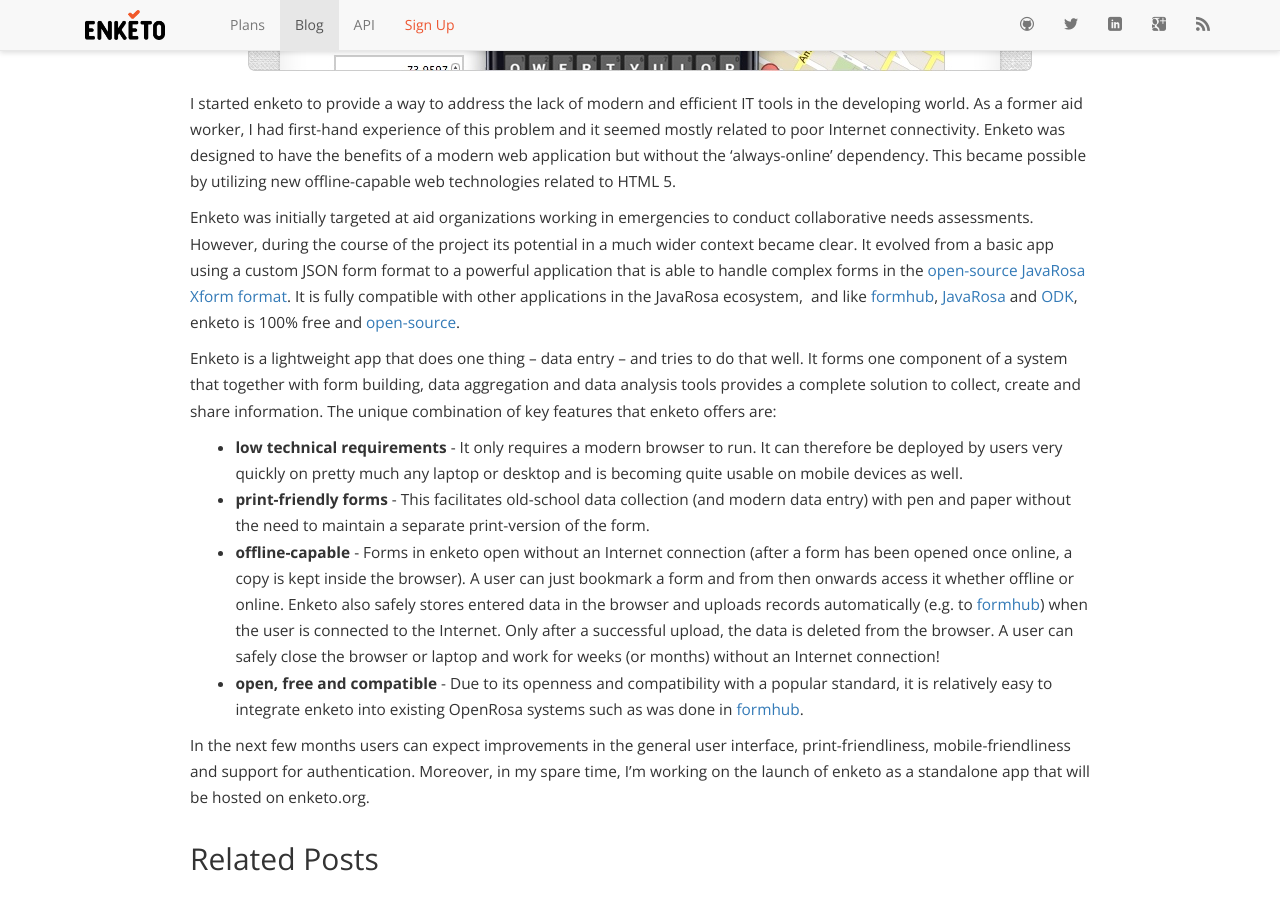
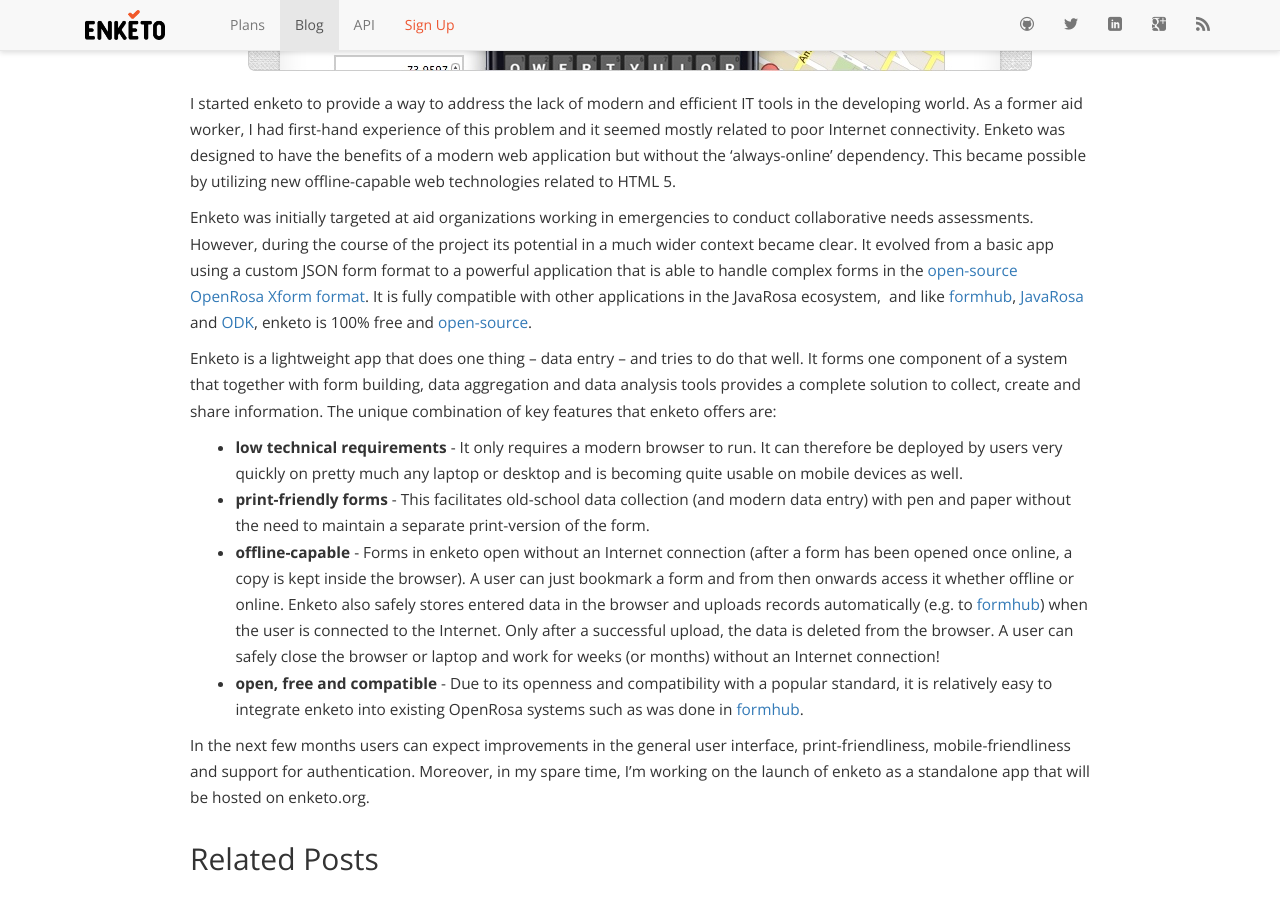
Before and after one commit to enketo/blog, a Jekyll site: the page built from _posts/2012-12-13-enketo-a-unique-survey-app.md, in a window 1280 px wide and 900 px high, scrolled down 605 px. Built offline with Jekyll 4.4.1, drawn with Linux system fonts in a browser that asks for light colours; nearby versions of some CDN libraries; Markdown is read by kramdown in place of the engine named in the settings; comment, search, counter and statistics services are not loaded.

Commit message:
edited why-so-awesome post

```diff
--- a/_posts/2012-12-13-enketo-a-unique-survey-app.md
+++ b/_posts/2012-12-13-enketo-a-unique-survey-app.md
@@ -18,12 +18,12 @@
 
  [3]: ../files/2012/12/ss1.jpg
 
-Enketo was initially targeted at aid organizations working in emergencies to conduct collaborative needs assessments. However, during the course of the project its potential in a much wider context became clear. It evolved from a basic app using a custom JSON form format to a powerful application that is able to handle complex forms in the [open-source JavaRosa Xform format][4]. It is fully compatible with other applications in the JavaRosa ecosystem,  and like [formhub][1], [JavaRosa][5] and [ODK][6], enketo is 100% free and [open-source][7].
+Enketo was initially targeted at aid organizations working in emergencies to conduct collaborative needs assessments. However, during the course of the project its potential in a much wider context became clear. It evolved from a basic app using a custom JSON form format to a powerful application that is able to handle complex forms in the [open-source OpenRosa Xform format][4]. It is fully compatible with other applications in the JavaRosa ecosystem,  and like [formhub][1], [JavaRosa][5] and [ODK][6], enketo is 100% free and [open-source][7].
 
- [4]: https://bitbucket.org/javarosa/javarosa/wiki/xform-jr-compat "XForms as supported by JavaRosa"
+ [4]: http://opendatakit.github.io/odk-xform-spec/ "XForms as supported by OpenRosa"
  [5]: https://bitbucket.org/javarosa/javarosa/wiki/Home "JavaRosa wiki"
  [6]: http://opendatakit.org "OpenDataKit web site"
- [7]: https://github.com/MartijnR/enketo
+ [7]: https://github.com/enketo/enketo-express
 
 Enketo is a lightweight app that does one thing – data entry – and tries to do that well. It forms one component of a system that together with form building, data aggregation and data analysis tools provides a complete solution to collect, create and share information. The unique combination of key features that enketo offers are:
 
```
